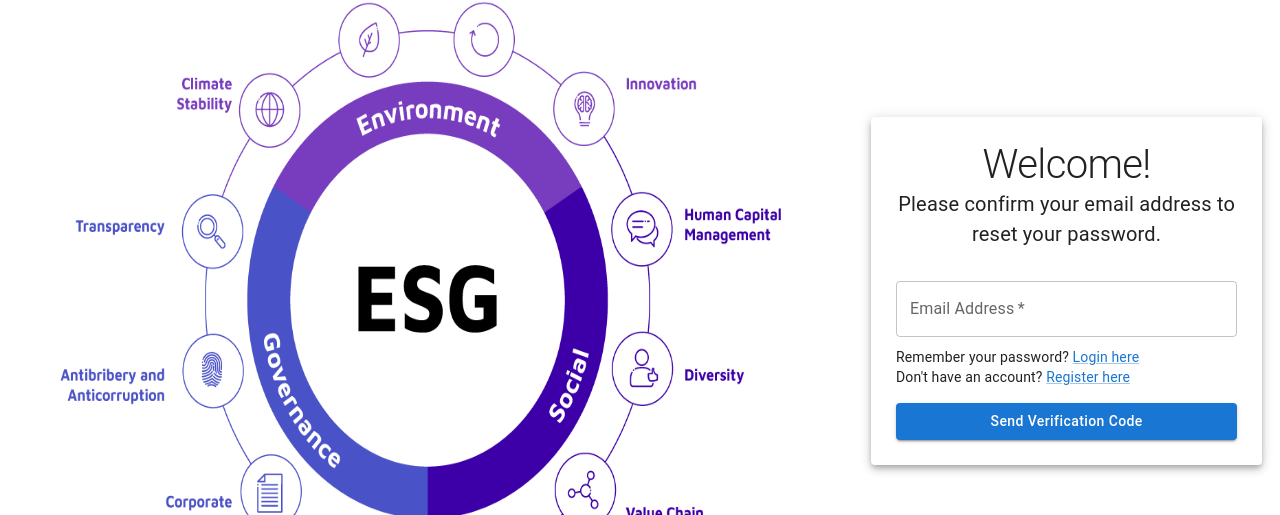
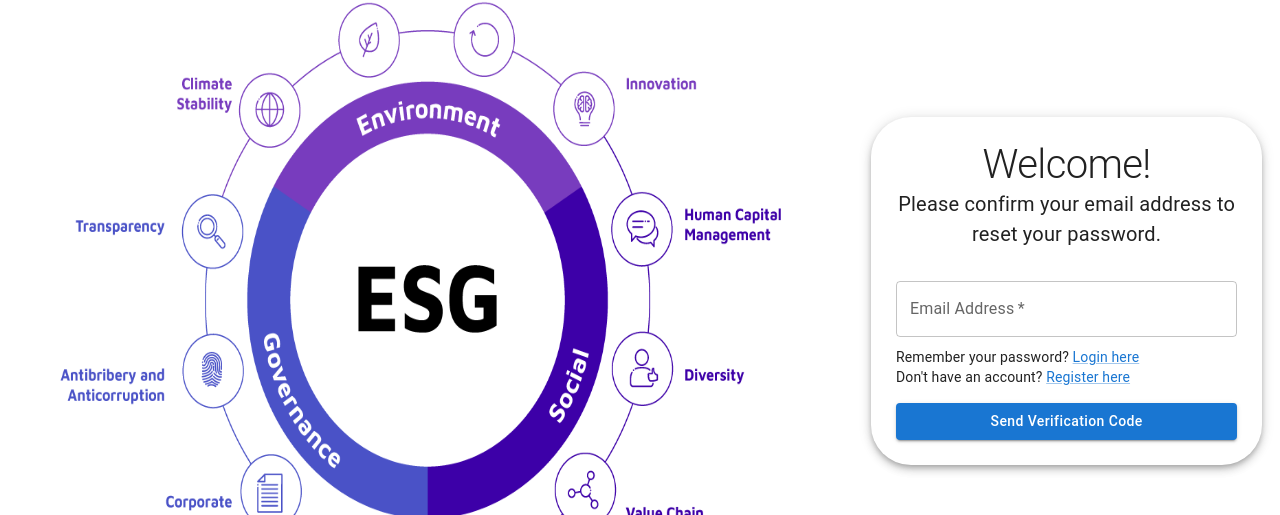
Before and after one commit to COMP9900-24T1-Nullbody/frontend, a React (Create React App) app: page /reset in a window 1280 px wide. Shown: the part 109-624 px from the top of the page. Built offline with nearby package versions, Linux system fonts and the light colour scheme.

Commit message:
加了圆角

```diff
--- a/src/pages/Login.jsx
+++ b/src/pages/Login.jsx
@@ -201,7 +201,7 @@ function Login() {
           width: '100%', // Ensures it occupies all available space when the cover image is hidden
         }}
       >
-        <Paper elevation={3} sx={{ padding: "25px", width: '100%', maxWidth: 400 }}>
+        <Paper elevation={3} sx={{ padding: "25px", width: '100%', maxWidth: 400 , borderRadius: 10}}>
           <Box
             sx={{
               display: 'flex',
--- a/src/pages/PasswordReset.jsx
+++ b/src/pages/PasswordReset.jsx
@@ -170,7 +170,7 @@ function PasswordReset() {
           flexDirection: "column"
         }}
       >
-        <Paper elevation={5} sx={{ padding: "25px", width: "80%" }}>
+        <Paper elevation={5} sx={{ padding: "25px", width: "80%", borderRadius: 10 }}>
           <Grid item id="form-title" marginBottom={4}>
             <Box sx={{ textAlign: "center" }}>
               <Typography variant="h1" sx={{ fontSize: "2.5rem" }}>
--- a/src/pages/Register.jsx
+++ b/src/pages/Register.jsx
@@ -197,7 +197,7 @@ function Register() {
           width: '100%', // 确保在封面图片隐藏时此项占满所有可用空间
         }}
       >
-        <Paper elevation={3} sx={{ padding: "15px", width: '80%', maxWidth: 400 }}>
+        <Paper elevation={3} sx={{ padding: "15px", width: '80%', maxWidth: 400 , borderRadius: 10}}>
           <Grid item id="form-title" marginBottom={4}>
             <Box sx={{ textAlign: "center" }}>
               <Typography variant="h1" sx={{ fontSize: "2.5rem" }}>
```
